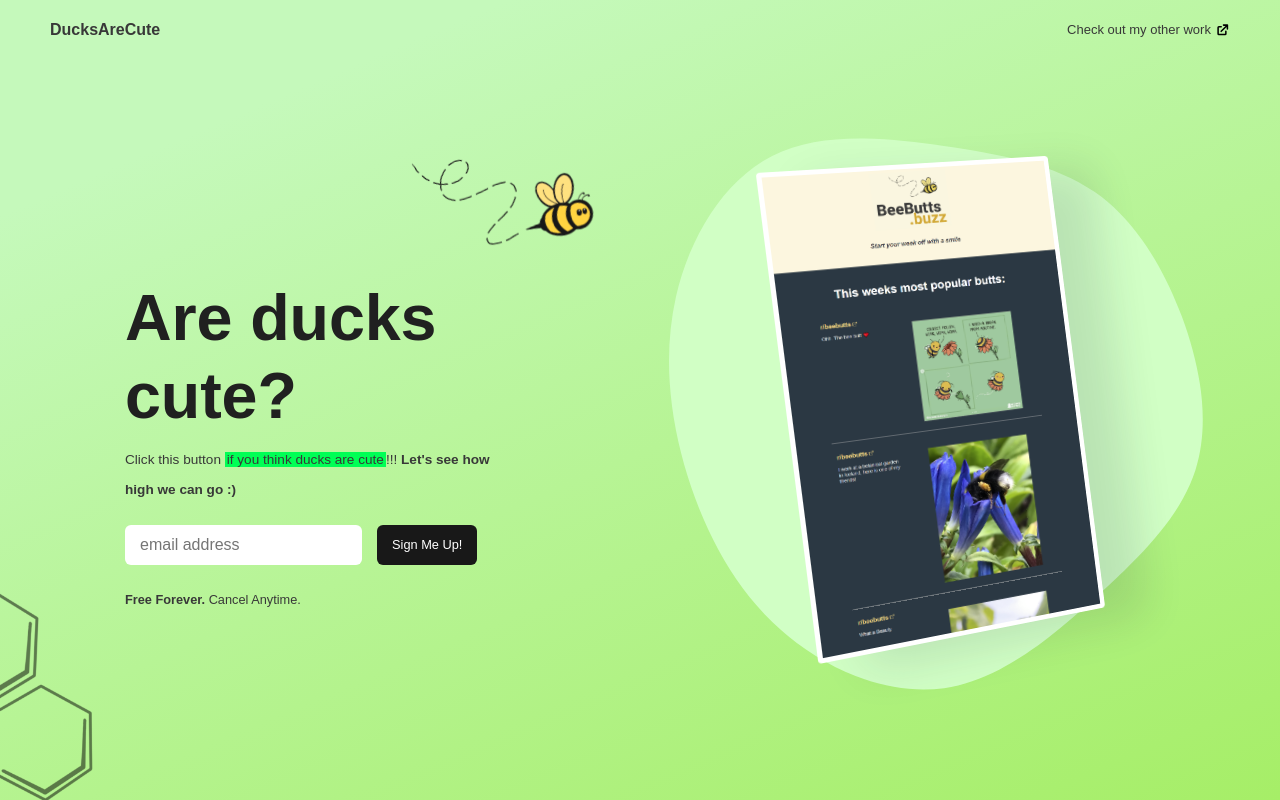
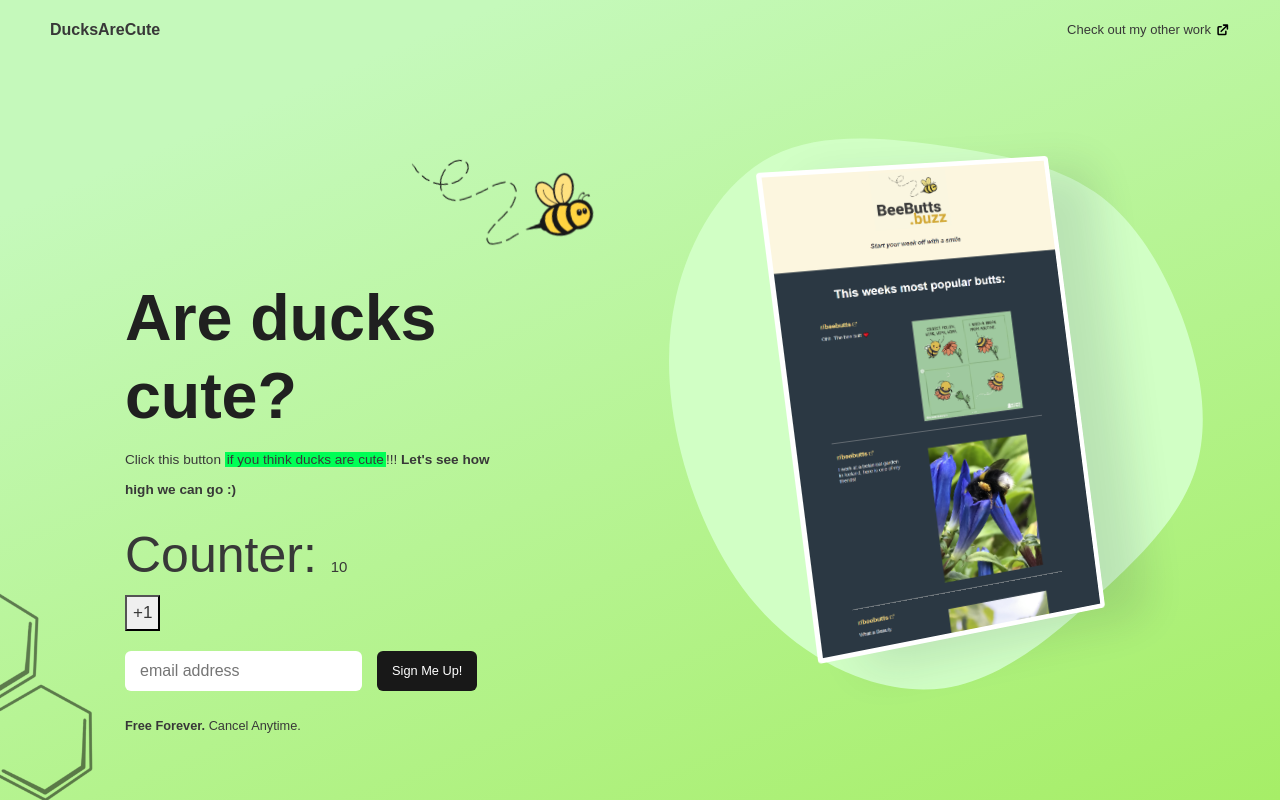
Before and after one commit to NoahRR/ducks-are-cute, a Flask app: page / in a window 1280 px wide. Run offline with Flask 3, Linux system fonts and the light colour scheme; some libraries are stand-ins or nearby versions; some web fonts are replaced.

Commit message:
duck likes counter

```diff
--- a/app.py
+++ b/app.py
@@ -3,11 +3,49 @@
 from flask import Flask, render_template, jsonify
 import sqlite3
 from pathlib import Path
+from flask_sqlalchemy import SQLAlchemy
+import os
+from sqlalchemy import Integer, String
+from sqlalchemy.orm import Mapped, mapped_column
+from sqlalchemy import update
+from flask import redirect, url_for
 
 app = Flask(__name__)
 application = app
-# DB_PATH = Path("counter.db")
 
+# DB
+app.config['SECRET_KEY'] = "ducksareverysecretive1234"
+app.config['SQLALCHEMY_DATABASE_URI'] = "sqlite:///ducks.db"
+app.config['SQLALCHEMY_TRACK_MODIFICATIONS'] = False
+db = SQLAlchemy(app)
+
+class Counter(db.Model):
+    __tablename__ = "counter"
+    name = db.Column(db.String, primary_key=True, default="main")
+    value = db.Column(db.Integer, nullable=False, default=0)
+
+with app.app_context():
+    if not os.path.exists("ducks.db"):
+        db.create_all()
+
+# SITE
 @app.route("/")
 def hello_world():
-    return render_template('index.html') #, person=name)
+    duck_likes = db.session.get(Counter, "main")
+    if duck_likes is not None:
+        value = duck_likes.value
+        return render_template("index.html", counter=value)
+    else:
+        return render_template("index.html", counter=99)
+        # CREATE????
+
+@app.post("/increment")
+def increment():
+    db.session.execute(
+        update(Counter)
+        .where(Counter.name == "main")
+        .values(value=Counter.value + 1)
+    )
+    db.session.commit()
+    duck_likes = db.session.get(Counter, "main").value
+    return jsonify(value=duck_likes)
--- a/static/js/misc.js
+++ b/static/js/misc.js
@@ -10,3 +10,25 @@ window.addEventListener('DOMContentLoaded',function(){
     }
 
 },false);
+
+// COUNTER BTN
+const counterEl = document.getElementById("counter");
+const btn = document.getElementById("increment-btn");
+
+btn.addEventListener("click", async () => {
+try {
+    const resp = await fetch("/increment", {
+        method: "POST",
+        headers: { "Accept": "application/json" }
+    });
+
+    if (!resp.ok) {
+        throw new Error(`Request failed: ${resp.status}`);
+    }
+
+    const data = await resp.json();
+    counterEl.textContent = data.value;
+
+} catch (err) {
+    console.error(err);}
+});
--- a/templates/index.html
+++ b/templates/index.html
@@ -132,6 +132,9 @@
 
 				        <p style="line-height: 19px; font-size: .80em; margin-top: -20px;">Click this button <asdf style="height: 5px; line-height: 5px; background-color: #00ff55; padding: 0 2px; font-size: 1em;">if you think ducks are cute</asdf>!!! <b style="font-weight: 600; font-size: 1em;">Let's see how high we can go :)</b></p>
 
+                <h1>Counter: <span id="counter">{{ counter }}</span></h1>
+                <button id="increment-btn" type="button">+1</button>
+
                 <!-- Begin Mailchimp Signup Form -->
                 <div id="desktop-mailchimp-signup-wrapper"></div>
                 <!--End mc_embed_signup-->
```
Also changed, not shown: instance/ducks.db (added).
